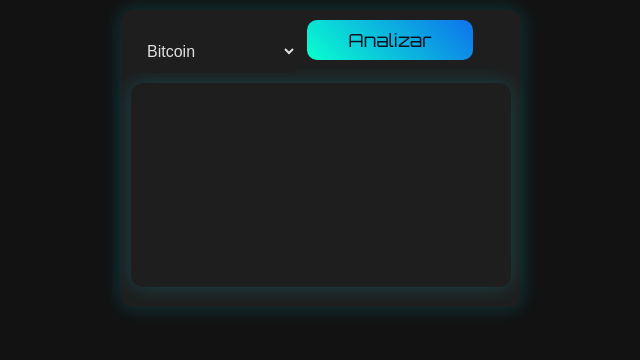
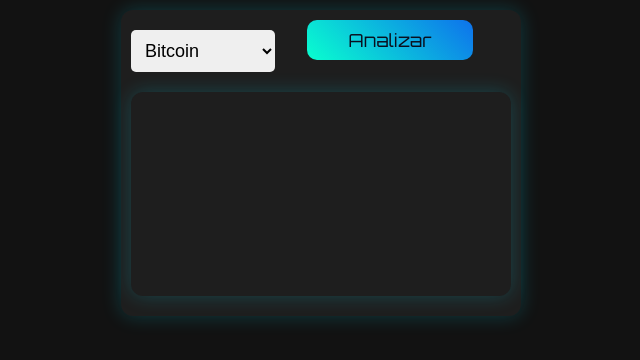
Before and after one commit to andres28m/tiempo_buy_sell_mini, a plain HTML site: page index.html in a window 1280 px wide. Shown: the whole page, without its empty margins (319-959 px from the left). Drawn offline with nearby package versions, Linux system fonts and the light colour scheme.

Commit message:
Update index.html

```diff
--- a/index.html
+++ b/index.html
@@ -57,8 +57,13 @@
         }
 
         select {
-            background-color: #1E1E1E;
-            color: #E0E0E0;
+            margin: 10px 0;
+            padding: 10px;
+            width: calc(100% - 22px);
+            border: none;
+            font-size: 18px;
+            border-radius: 5px;
+            transition: background-color 0.3s, box-shadow 0.3s;
         }
 
         button {
```
